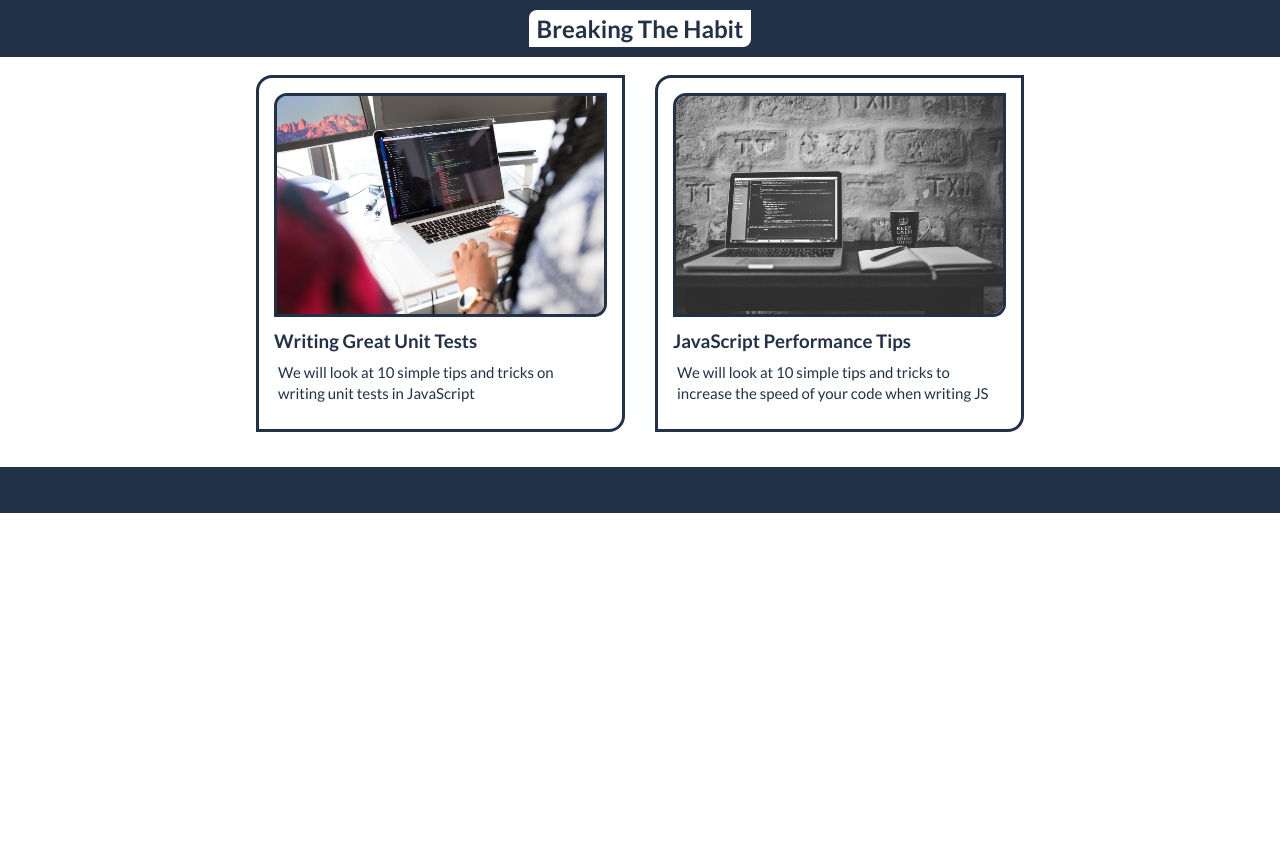
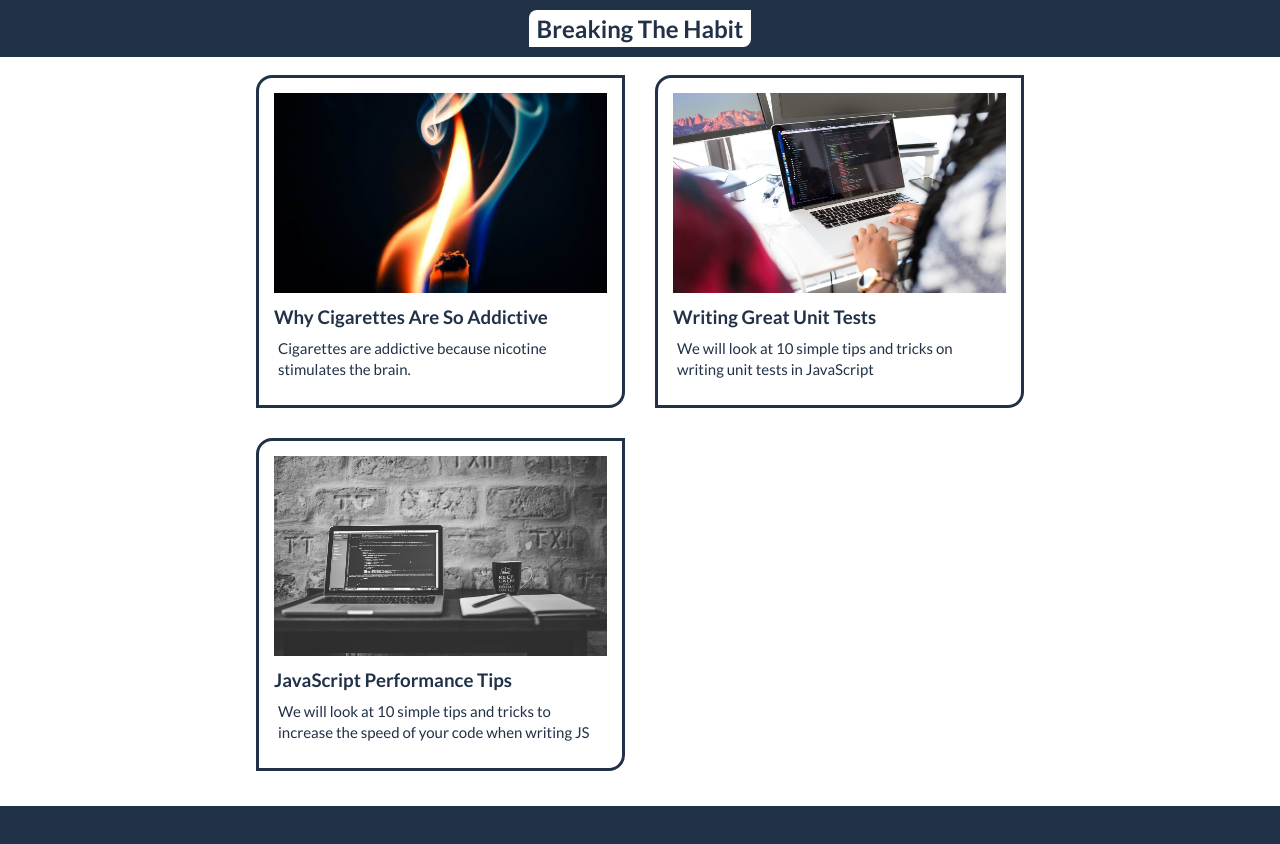
Before and after one commit to ancoreraj/blog-website, a Next.js app: page / in a window 1280 px wide. Shown: the top 844 px of the page. Before the commit the page ends 800 px from the top, so only its background shows below. Built offline with nearby package versions, Linux system fonts and the light colour scheme.

Commit message:
add: why cigarettes are so addictive blog

```diff
--- /dev/null
+++ b/posts/why-cigarettes-are-so-addictive.md
@@ -0,0 +1,39 @@
+---
+title: 'Why Cigarettes Are So Addictive'
+date: 'March 4, 2023'
+excerpt: 'Cigarettes are addictive because nicotine stimulates the brain.'
+cover_image: '/images/posts/main_img.jpg'
+---
+
+
+**Cigarette** smoking is one of the most addictive behaviors known to humans. Cigarette smoking is a widespread habit that has been deeply ingrained in societies around the world for decades. Despite the well-known health risks associated with smoking, many individuals find it challenging to quit. This difficulty can be attributed to the addictive nature of cigarettes, which is a result of several factors.
+
+In this blog post, we will explore why cigarettes are so addictive, shedding light on the complex mechanisms behind this harmful habit.
+
+### **1. Nicotine: The Main Culprit**
+
+At the core of cigarette addiction lies nicotine, a highly addictive substance found in tobacco. When a person inhales tobacco smoke, nicotine is rapidly absorbed into the bloodstream, leading to a quick release of adrenaline. This release creates a sense of alertness and pleasure, contributing to the initial appeal of smoking.
+
+It increases the activity of the brain's reward system, which is responsible for feelings of pleasure and satisfaction.
+
+According to the Centers for Disease Control and Prevention (CDC), nicotine is as addictive as heroin or cocaine. It is estimated that about **70-80%** of smokers are dependent on nicotine, making it a formidable addiction to overcome.
+
+### **2. Dopamine and the Reward System**
+
+The more we smoke, the more our brains become dependent on nicotine. This means that we need more and more nicotine to get the same feeling of pleasure. If we try to quit smoking, we may experience withdrawal symptoms, such as irritability, anxiety, and difficulty concentrating.
+
+Nicotine stimulates the release of dopamine in the brain, a neurotransmitter associated with feelings of pleasure and reward. This surge of dopamine creates a reinforcing effect, making the brain associate smoking with pleasure. Over time, the brain becomes dependent on nicotine to maintain dopamine levels, leading to addiction.
+
+### **3. Cigarettes are easy to access.**
+
+Cigarettes are highly accessible due to their widespread availability in various retail outlets such as convenience stores, gas stations, and tobacco shops. Unlike restricted substances, cigarettes can be legally purchased by individuals of legal smoking age without requiring any special permits or licenses. This accessibility makes it convenient for individuals to obtain cigarettes, increasing the likelihood of initiation and perpetuation of smoking habits.
+
+### **4. Smoking is often associated with social activities.**
+
+Many people smoke when they are socializing with friends or family. This can make it difficult to quit smoking, because we may associate smoking with positive experiences.
+
+Smoking is not just a chemical addiction; it also becomes deeply intertwined with daily habits and rituals. For many smokers, cigarettes are associated with certain activities like having a cup of coffee or socializing with friends. These cues and associations create a psychological dependency that further reinforces the addiction.
+
+### **5. Withdrawal Symptoms**
+
+Attempting to quit smoking often leads to withdrawal symptoms, which can be highly uncomfortable and difficult to endure. These symptoms arise as the body adjusts to the absence of nicotine and can include irritability, anxiety, depression, and intense cravings. The discomfort caused by withdrawal often drives individuals back to smoking as a means of alleviating these symptoms, perpetuating the addictive cycle.
--- a/styles/globals.css
+++ b/styles/globals.css
@@ -21,9 +21,6 @@ a {
 
 img {
   width: 100%;
-  border-top-left-radius: 13px;
-  border-bottom-right-radius: 13px;
-  border: 3px solid #213147;
 }
 
 header {
@@ -119,6 +116,11 @@ header a {
   color: #213147;
   cursor: pointer;
 }
+
+.card img{
+  height: 200px;
+}
+
 .card-2-container{
   margin-top: 70px;
   display: flex;
```
Also changed, not shown: public/images/posts/main_img.jpg (added).
